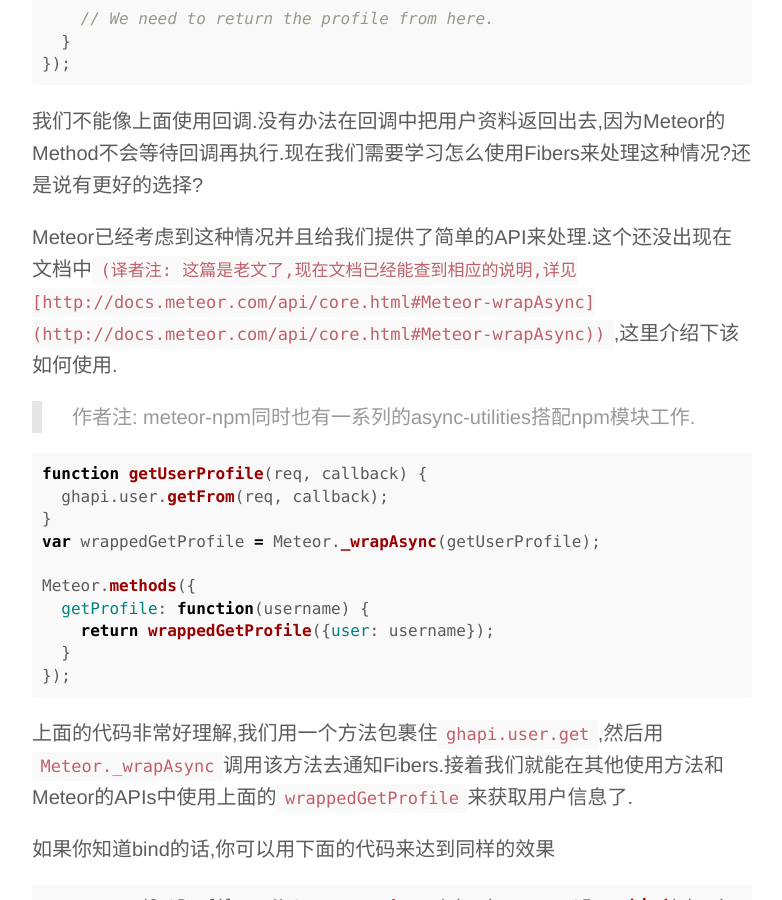
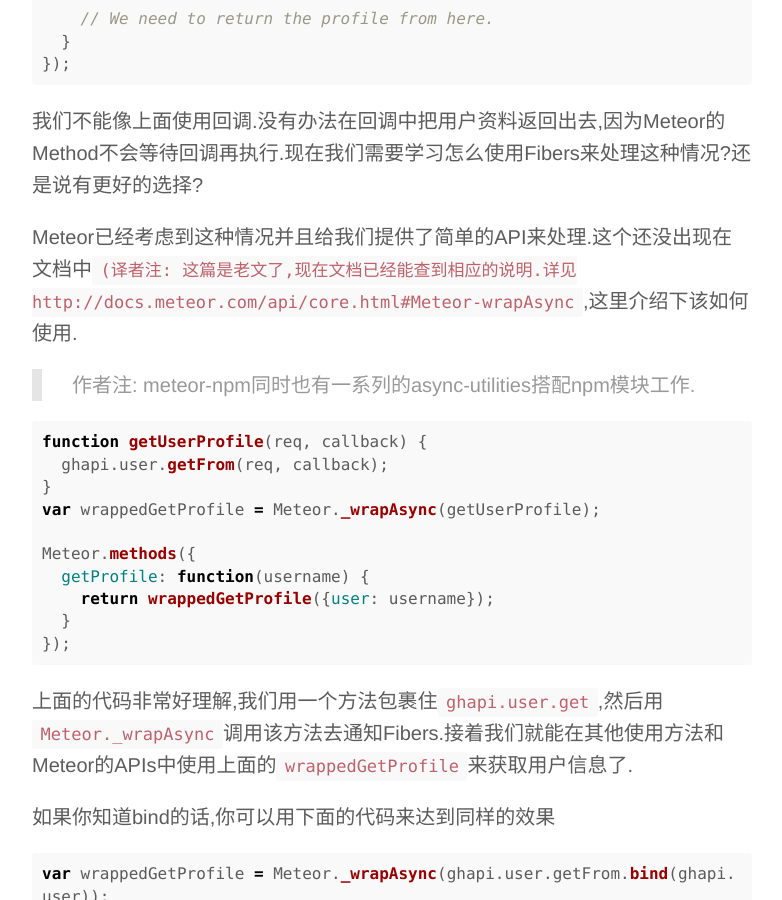
Before and after one commit to funkyLover/blog, a Jekyll site: the page built from posts/_posts/2017-03-16-meteor-fibers-and-event-loop.md, in a window 1280 px wide and 900 px high, scrolled down 5079 px. Shown: the whole window, without its empty margins (248-1030 px from the left). Built offline with Jekyll 4.4.1, drawn with Linux system fonts in a browser that asks for light colours; comment, search, counter and statistics services are not loaded; some of the changed lines change nothing that is shown.

Commit message:
* remove link wrapper

```diff
--- a/posts/_posts/2017-03-16-meteor-fibers-and-event-loop.md
+++ b/posts/_posts/2017-03-16-meteor-fibers-and-event-loop.md
@@ -108,7 +108,7 @@
 
 我们不能像上面使用回调.没有办法在回调中把用户资料返回出去,因为Meteor的Method不会等待回调再执行.现在我们需要学习怎么使用Fibers来处理这种情况?还是说有更好的选择?
 
-Meteor已经考虑到这种情况并且给我们提供了简单的API来处理.这个还没出现在文档中`(译者注: 这篇是老文了,现在文档已经能查到相应的说明,详见[http://docs.meteor.com/api/core.html#Meteor-wrapAsync](http://docs.meteor.com/api/core.html#Meteor-wrapAsync))`,这里介绍下该如何使用.
+Meteor已经考虑到这种情况并且给我们提供了简单的API来处理.这个还没出现在文档中`(译者注: 这篇是老文了,现在文档已经能查到相应的说明.详见 http://docs.meteor.com/api/core.html#Meteor-wrapAsync`,这里介绍下该如何使用.
 
 > 作者注: meteor-npm同时也有一系列的async-utilities搭配npm模块工作.
 
```
